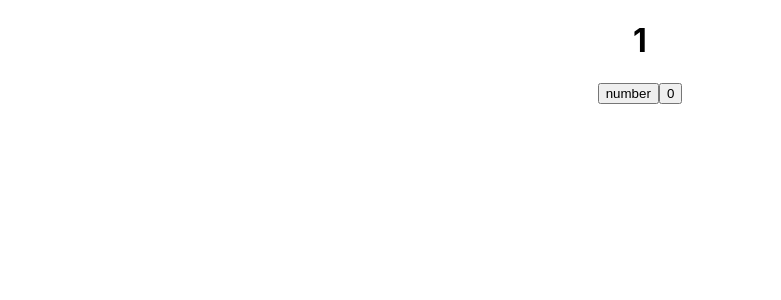
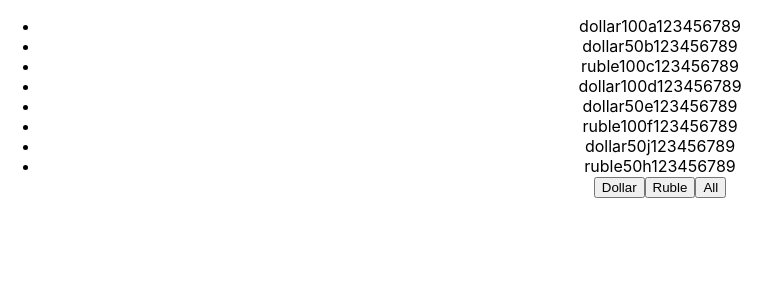
Before and after one commit to maskal2719/microtasks, a React (Create React App) app: page / in a window 1280 px wide. Shown: the top 300 px of the page, without its empty margins (0-781 px from the left). Built offline with nearby package versions, Linux system fonts and the light colour scheme.

Commit message:
complete microtask num 5 (filter)

```diff
--- a/src/App.tsx
+++ b/src/App.tsx
@@ -5,6 +5,7 @@ import {Body} from "./site/Body";
 import {Footer} from "./site/Footer";
 import {Lessonmap} from "./map/Lessonmap";
 import UseState from "./useState/UseState";
+import Filter from "./filter/Filter";
 
 function App() {
 
@@ -25,7 +26,8 @@ function App() {
 
     return (
         <div className="App">
-            <UseState/>
+            {/*<UseState/>*/}
+            <Filter/>
         </div>
     );
 }
--- /dev/null
+++ b/src/filter/Filter.tsx
@@ -0,0 +1,46 @@
+import React, {useState} from 'react';
+import NewComponent from "./NewComponent";
+
+export type FilterType = 'all' | 'ruble' | 'dollar';
+
+export type MoneyType = {
+    banknote: string
+    nominal: number
+    number: string
+}
+
+
+const Filter = () => {
+
+    const [money, setMoney] = useState<Array<MoneyType>>([
+        {banknote: "dollar", nominal: 100, number: "a123456789"},
+        {banknote: "dollar", nominal: 50, number: "b123456789"},
+        {banknote: "ruble", nominal: 100, number: "c123456789"},
+        {banknote: "dollar", nominal: 100, number: "d123456789"},
+        {banknote: "dollar", nominal: 50, number: "e123456789"},
+        {banknote: "ruble", nominal: 100, number: "f123456789"},
+        {banknote: "dollar", nominal: 50, number: "j123456789"},
+        {banknote: "ruble", nominal: 50, number: "h123456789"}
+    ])
+
+    const [filter, setFilter] = useState<FilterType>('all');
+
+    let filteredMoney = money
+
+    if (filter === 'ruble') {
+        filteredMoney = money.filter(el => el.banknote === 'ruble');
+    }
+
+    if (filter === 'dollar') {
+        filteredMoney = money.filter(el => el.banknote === 'dollar');
+    }
+    const handler = (btn: FilterType) => {
+        setFilter(btn)
+    }
+
+    return (
+        <NewComponent money={filteredMoney} handler={handler}/>
+    );
+};
+
+export default Filter;
--- /dev/null
+++ b/src/filter/NewComponent.tsx
@@ -0,0 +1,33 @@
+import React from 'react';
+import {FilterType, MoneyType} from "./Filter";
+
+type NewComponentPropsType = {
+    money: Array<MoneyType>
+    handler: (value: FilterType) => void
+}
+
+const NewComponent = (props: NewComponentPropsType) => {
+
+    let filteredMoney = props.money
+
+    return (
+        <div>
+            <ul>
+                {filteredMoney.map((objFromMoneyArr, index) => {
+                    return (
+                        <li key={index}>
+                            <span>{objFromMoneyArr.banknote}</span>
+                            <span>{objFromMoneyArr.nominal}</span>
+                            <span>{objFromMoneyArr.number}</span>
+                        </li>
+                    )
+                })}
+                <button onClick={() => props.handler('dollar')}>Dollar</button>
+                <button onClick={() => props.handler('ruble')}>Ruble</button>
+                <button onClick={() => props.handler('all')}>All</button>
+            </ul>
+        </div>
+    );
+};
+
+export default NewComponent;
```
